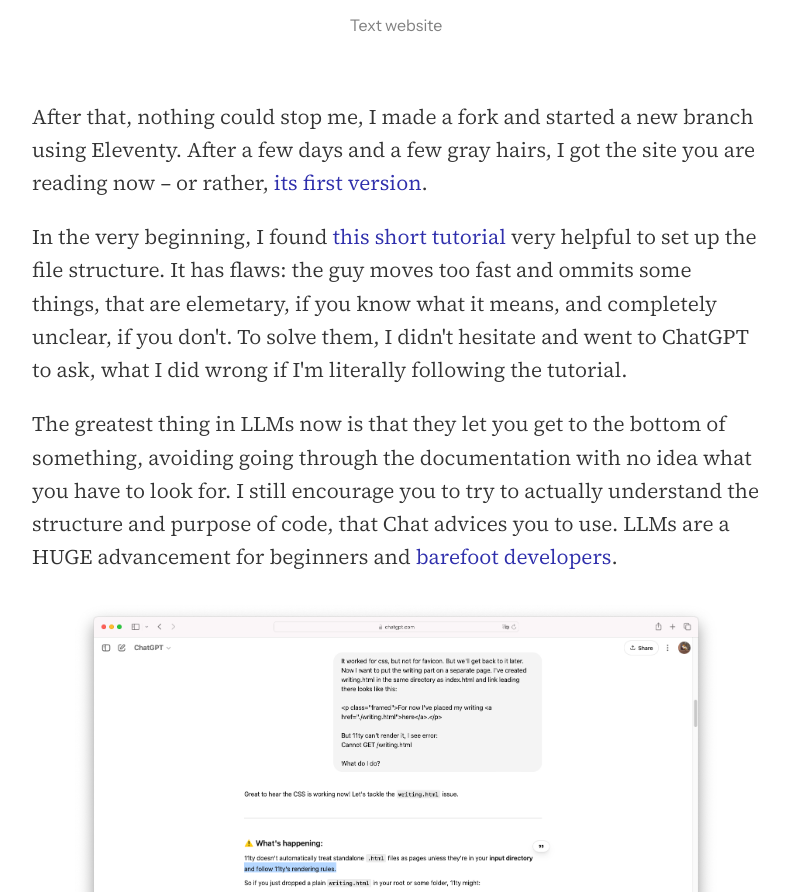
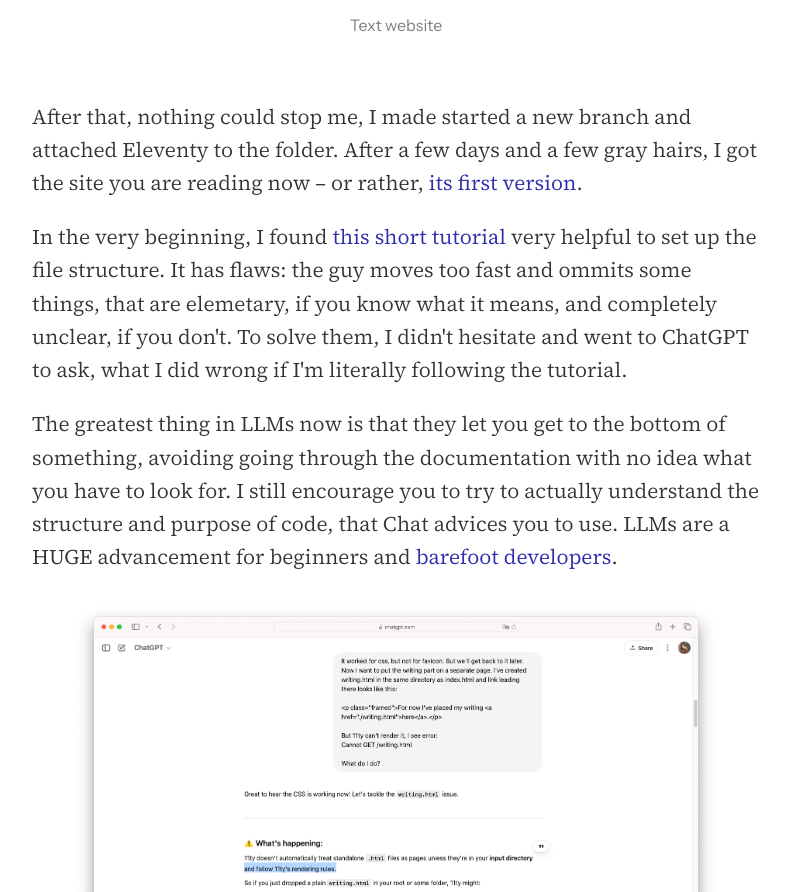
Before and after one commit to nastapasta/nastia-design, an Eleventy site: page notes/on-creating-this-site.md in a window 1280 px wide. Shown: the part 7119-8011 px from the top of the page, without its empty margins (244-1033 px from the left). Built offline with nearby package versions, Linux system fonts and the light colour scheme; Eleventy itself is replaced by a stand-in of ours; files that its build step writes are made by us from their sources.

Commit message:
Fixed typo

```diff
--- a/notes/on-creating-this-site.md
+++ b/notes/on-creating-this-site.md
@@ -86,7 +86,7 @@ I bought Eugene Arutyunov's course <a href="https://intuition.team/how-to-design
 </figcaption>
 </figure>
 
-After that, nothing could stop me, I made a fork and started a new branch using Eleventy. After a few days and a few gray hairs, I got the site you are reading now – or rather, <a href="https://github.com/nastapasta/nastia-design">its first version</a>.
+After that, nothing could stop me, I made started a new branch and attached Eleventy to the folder. After a few days and a few gray hairs, I got the site you are reading now – or rather, <a href="https://github.com/nastapasta/nastia-design">its first version</a>.
 
 In the very beginning, I found <a href="https://www.youtube.com/watch?v=kzf9A9tkkl4">this short tutorial</a> very helpful to set up the file structure. It has flaws: the guy moves too fast and ommits some things, that are elemetary, if you know what it means, and completely unclear, if you don't. To solve them, I didn't hesitate and went to ChatGPT to ask, what I did wrong if I'm literally following the tutorial.
 
```
